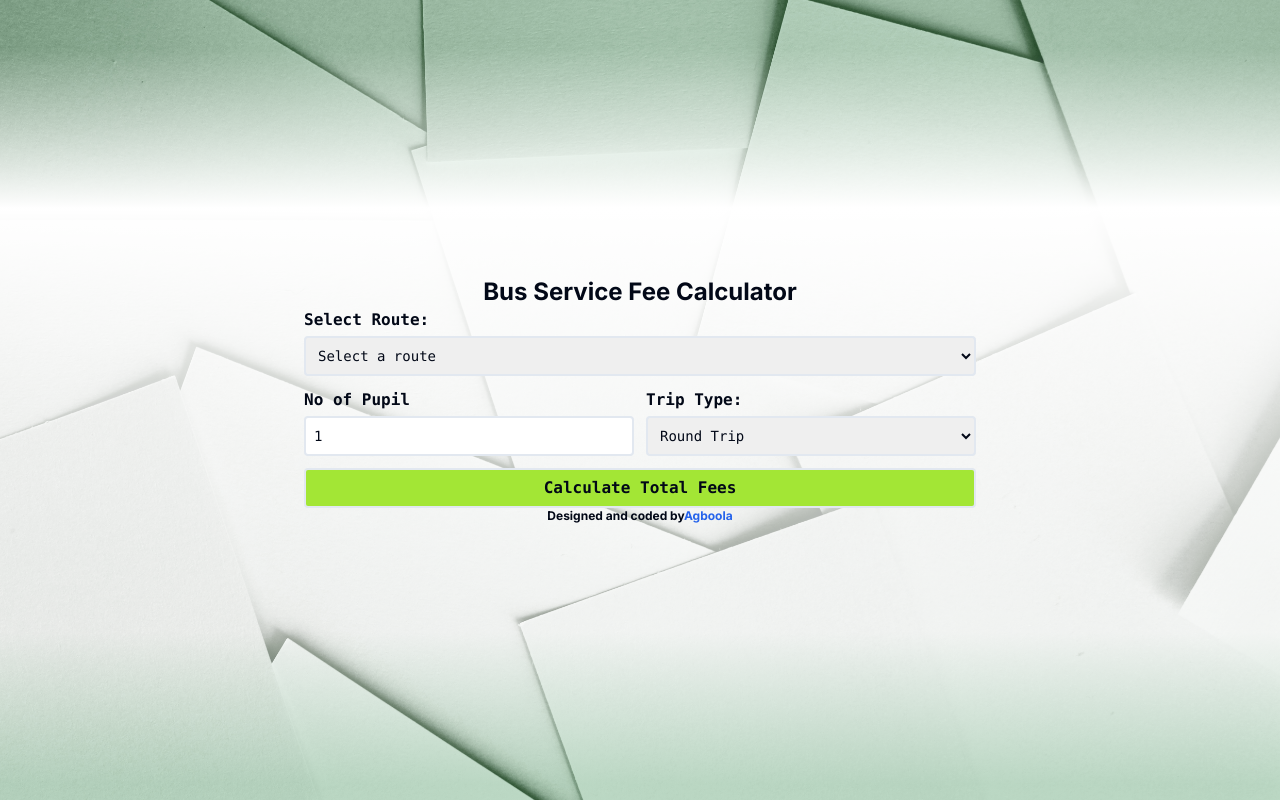
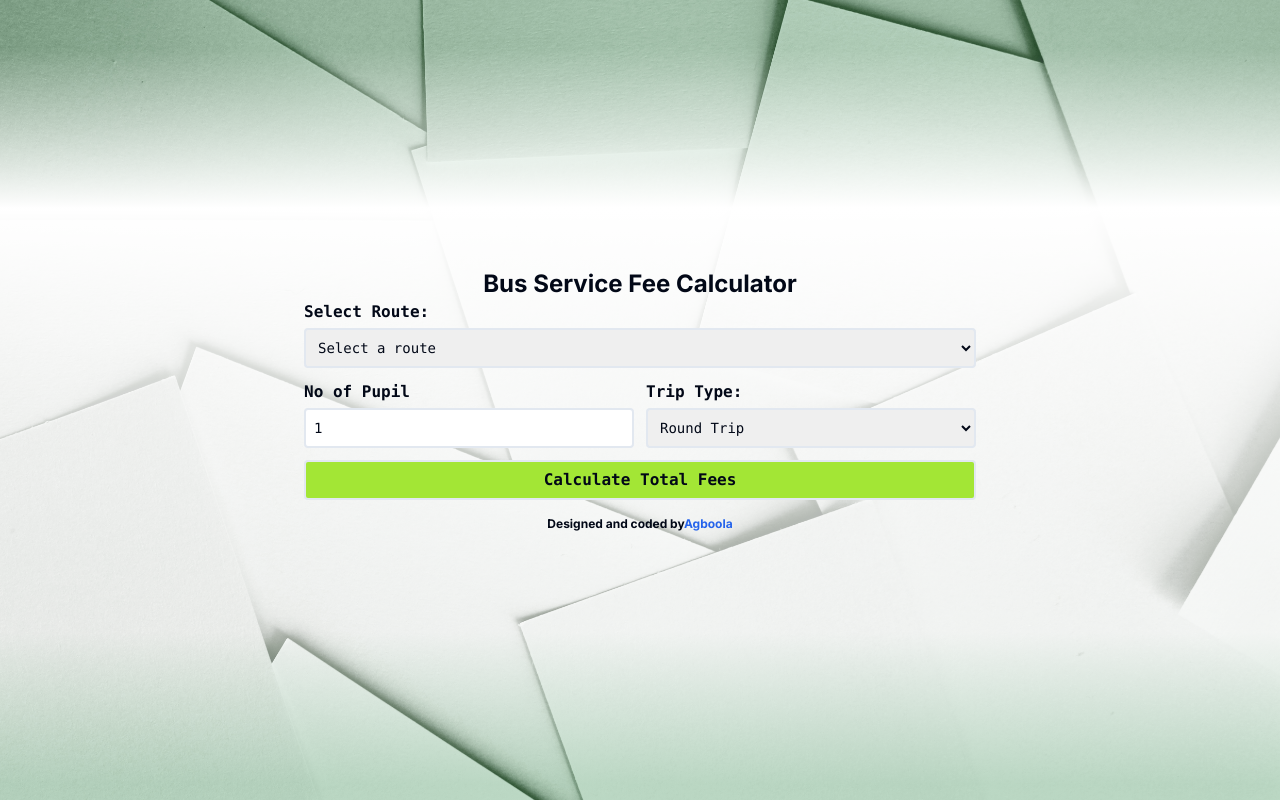
Before and after one commit to AgbenigaAgboola/busfee_calculator, a Next.js app: page / in a window 1280 px wide. Built offline with nearby package versions, Linux system fonts and the light colour scheme.

Commit message:
Update page.tsx

```diff
--- a/app/page.tsx
+++ b/app/page.tsx
@@ -24,7 +24,7 @@ export default function Home() {
       <p className='text-2xl font-bold'>Bus Service Fee Calculator</p>
 
       <BusServiceForm />
-      <p className='text-xs font-bold'>
+      <p className='text-xs font-bold mt-4'>
         Designed and coded by
         <a href="https://agboola-portfolio.vercel.app/" className="text-blue-600 hover:underline" target="_blank" rel="noopener noreferrer">
           Agboola
```
